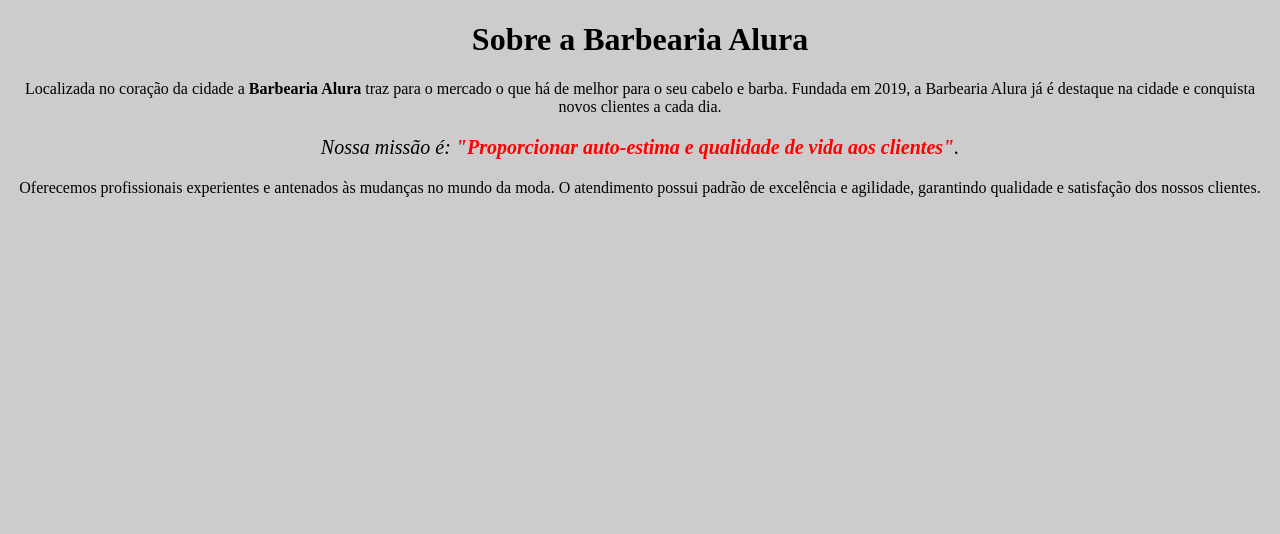
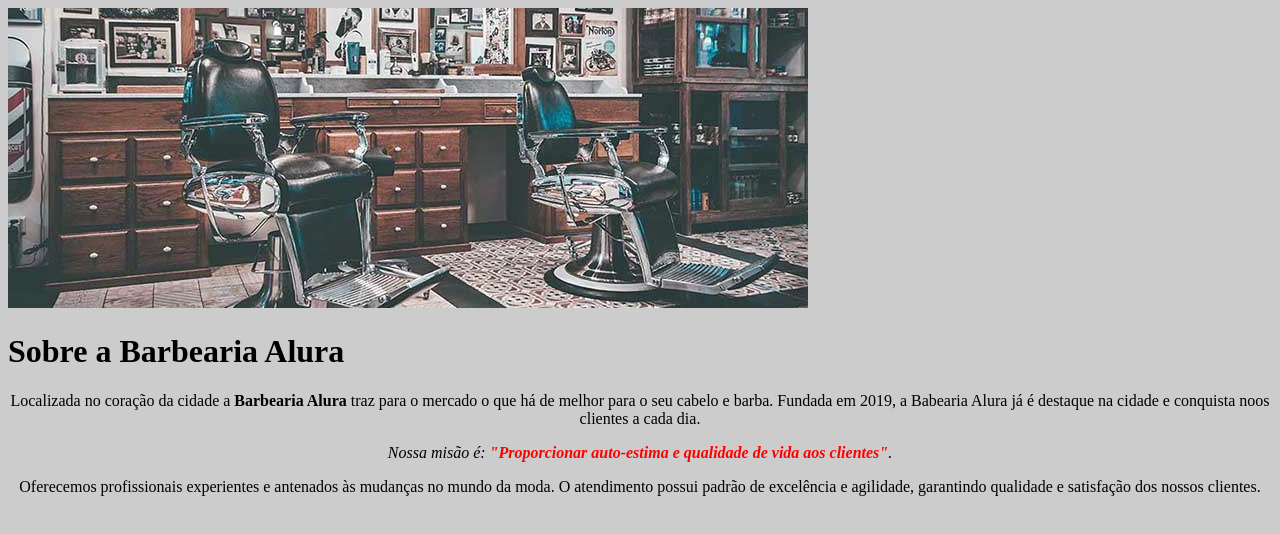
Before and after one commit to mazurbruna/Alura-Site, a plain HTML site: page index.html in a window 1280 px wide. Drawn offline with Linux system fonts and the light colour scheme.

Commit message:
Update index.html

```diff
--- a/index.html
+++ b/index.html
@@ -1,22 +1,21 @@
 <!DOCTYPE html>
 <html lang="pt-br">
-    <head>
-        <meta charset="UTF-8">
-        <title>Barbearia Alura</title>
-        <link rel="stylesheet" href="style.css">
+<meta charset="UTF-8">
 
-        <style>
+<head>
+<title>Barbearia Alura</title>
+<link rel="stylesheet" href="style.css">
+</head>
 
-        </style>
-    </head>
+<body>
+	     <img src="banner.jpg">
 
-    <body>
-        <h1 style="text-align: center">Sobre a Barbearia Alura</h1>
+	     <h1>Sobre a Barbearia Alura</h1>
 
-        <p>Localizada no coração da cidade a <strong>Barbearia Alura</strong> traz para o mercado o que há de melhor para o seu cabelo e barba. Fundada em 2019, a Barbearia Alura já é destaque na cidade e conquista novos clientes a cada dia.</p>
+		  <p>Localizada no coração da cidade a <strong>Barbearia Alura</strong> traz para o mercado o que há de melhor para o seu cabelo e               barba. Fundada em 2019, a Babearia Alura já é destaque na cidade e conquista noos clientes a cada dia.</p>
 
-        <p style="font-size: 20px"><em>Nossa missão é: <strong>"Proporcionar auto-estima e qualidade de vida aos clientes"</strong>.</em></p>
+        <p id="missao"><em>Nossa misão é: <strong>"Proporcionar auto-estima e qualidade de vida aos clientes"</strong>.</em></p>
 
-        <p>Oferecemos profissionais experientes e antenados às mudanças no mundo da moda. O atendimento possui padrão de excelência e agilidade, garantindo qualidade e satisfação dos nossos clientes.</p>
-    </body>
+        <p>Oferecemos profissionais experientes e antenados às mudanças no mundo da moda. O atendimento possui padrão de excelência e                 agilidade, garantindo qualidade e satisfação dos nossos clientes.</p>
+	 </body>
 </html>
```
